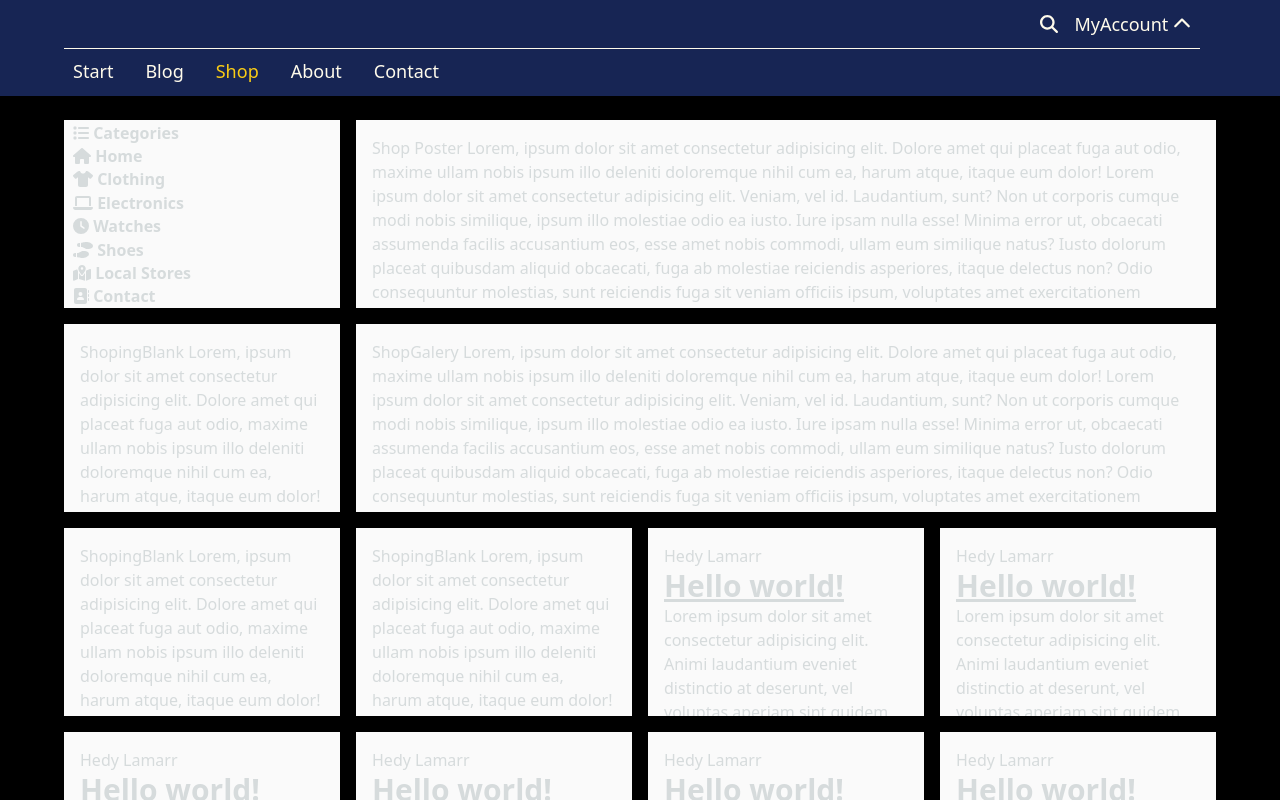
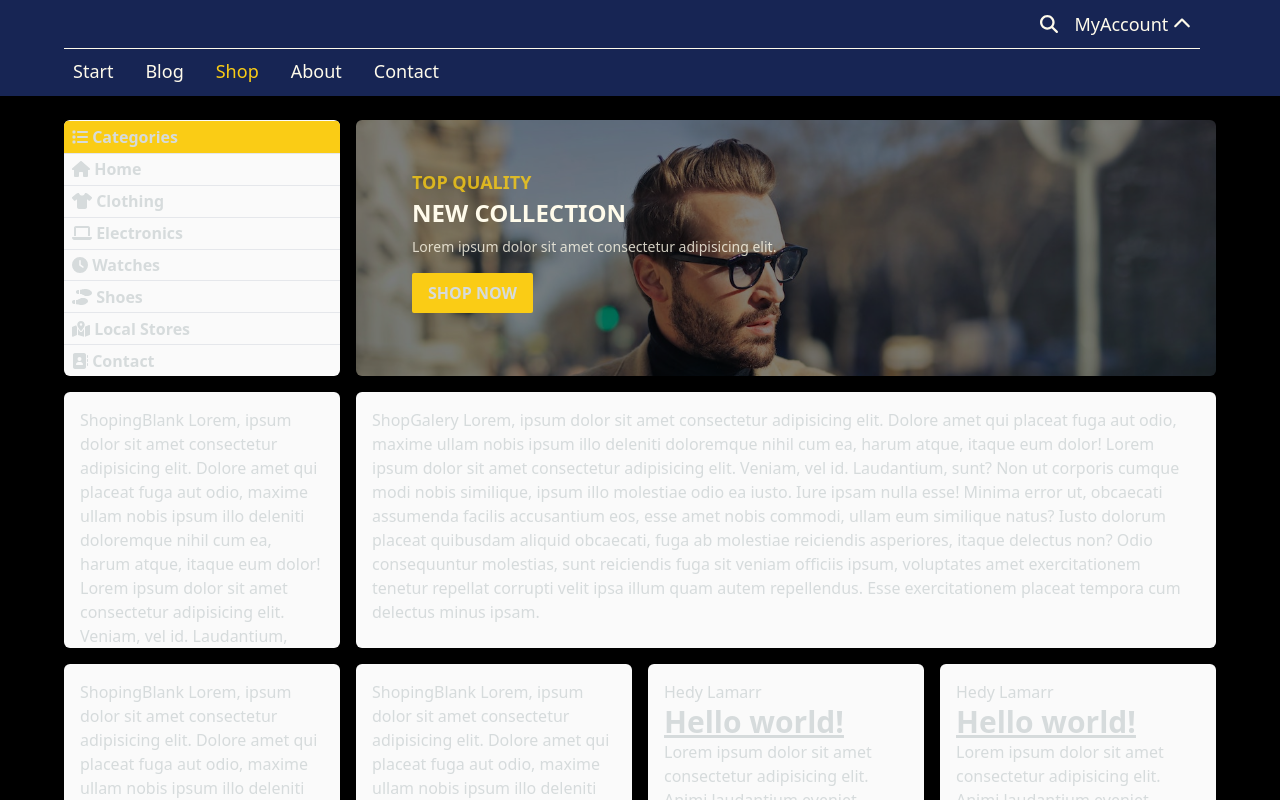
Before and after one commit to woolf1717/REACTAPP, a Next.js app: page /shopingarea in a window 1280 px wide. Shown: the top 800 px of the page. Built offline with nearby package versions, Linux system fonts and the light colour scheme.

Commit message:
Setting store & setting photo.

```diff
--- a/components/empty.tsx
+++ b/components/empty.tsx
@@ -11,7 +11,7 @@ const user = {
 export default function Empty() {
   return (
     <>
-      <picture className="bg-neutral-50 p-4 overflow-hidden">
+      <picture className="bg-neutral-50 p-4 overflow-hidden rounded-md">
         <h1>{user.name}</h1>
         <h1 className="text-3xl font-bold underline">Hello world!</h1>
         <p>
--- a/components/footer.tsx
+++ b/components/footer.tsx
@@ -5,7 +5,7 @@ import React from "react";
 export default function Footer() {
   return (
     <>
-      <div className="mt-20 pl-16 pr-20 pb-2">
+      <div className="mt-20 pl-16 pr-20 pb-2 ">
         <div className="border-t border-amber-300 pt-2 "></div>
         Shop Poster Lorem, ipsum dolor sit amet consectetur adipisicing elit.
         Dolore amet qui placeat fuga aut odio, maxime ullam nobis ipsum illo
--- a/components/loginForm.tsx
+++ b/components/loginForm.tsx
@@ -48,7 +48,7 @@ export default function LoginForm() {
   if (loggedIn) {
     actualForm = (
       <>
-        <div className="bg-blue-950 mt-9 p-2 flex flex-col content-between text-sm w-52 -translate-x-12 transition">
+        <div className=" relative bg-blue-950 mt-9 p-2 flex flex-col content-between text-sm w-52 -translate-x-12 transition z-10">
           <p className="text-center">Hello user, {loginInput}!!!</p>
 
           <p className="text-center">
@@ -69,7 +69,7 @@ export default function LoginForm() {
       <>
         <form
           onSubmit={handleLogIn}
-          className="bg-blue-950 mt-9 p-2 flex flex-col content-between text-sm"
+          className="relative bg-blue-950 mt-9 p-2 flex flex-col content-between text-sm z-10"
         >
           <label className="py-0.5">Login/Email:</label>
           <input
--- a/components/search.tsx
+++ b/components/search.tsx
@@ -35,7 +35,7 @@ export default function Search() {
           >
             <FontAwesomeIcon icon={faMagnifyingGlass} />
           </div>
-          <input className="text-xs text-black" type="text" />
+          <input className="text-sm text-black rounded-3xl" type="text" />
         </div>
       </>
     );
--- a/components/shop/shopblank.tsx
+++ b/components/shop/shopblank.tsx
@@ -5,7 +5,7 @@ import React from "react";
 export default function ShopBlank() {
   return (
     <>
-      <div className="bg-neutral-50 p-4 overflow-hidden">
+      <div className="bg-neutral-50 p-4 overflow-hidden rounded-md">
         ShopingBlank Lorem, ipsum dolor sit amet consectetur adipisicing elit.
         Dolore amet qui placeat fuga aut odio, maxime ullam nobis ipsum illo
         deleniti doloremque nihil cum ea, harum atque, itaque eum dolor! Lorem
--- a/components/shop/shopgalery.tsx
+++ b/components/shop/shopgalery.tsx
@@ -5,7 +5,7 @@ import React from "react";
 export default function ShopGalery() {
   return (
     <>
-      <div className="bg-neutral-50 col-start-2 col-end-5 p-4 overflow-hidden">
+      <div className="bg-neutral-50 col-start-2 col-end-5 p-4 overflow-hidden rounded-md">
         ShopGalery Lorem, ipsum dolor sit amet consectetur adipisicing elit.
         Dolore amet qui placeat fuga aut odio, maxime ullam nobis ipsum illo
         deleniti doloremque nihil cum ea, harum atque, itaque eum dolor! Lorem
--- a/components/shop/shopnav.tsx
+++ b/components/shop/shopnav.tsx
@@ -22,12 +22,12 @@ export default function ShopNav() {
 
   return (
     <>
-      <div className="bg-neutral-50 overflow-hidden flex flex-col items-center pl-2 pt-px font-semibold">
+      <div className="bg-neutral-50 overflow-hidden flex flex-col items-center  pt-px font-semibold rounded-md">
         <div className="flex flex-col h-2/4 w-full">
           <Link
-            href={"/"}
-            className={`ml-px relative hover:text-yellow-400 active:text-yellow-400  h-1/4 w-full pt-px  ${
-              router.pathname == "/" ? "text-yellow-400" : ""
+            href={"/shopingarea"}
+            className={`pl-2 relative hover:text-yellow-400 active:text-yellow-400  h-1/4 w-full pt-px  ${
+              router.pathname == "/shopingarea" ? "bg-yellow-400" : ""
             }`}
           >
             <div className="absolute top-1/2 -translate-y-1/2">
@@ -35,19 +35,19 @@ export default function ShopNav() {
             </div>
           </Link>{" "}
           <Link
-            href={"/"}
-            className={`ml-px relative hover:text-yellow-400 active:text-yellow-400  h-1/4 w-full   ${
-              router.pathname == "/" ? "text-yellow-400" : ""
+            href={"/shopingarea"}
+            className={`pl-2 relative hover:text-yellow-400 active:text-yellow-400  h-1/4 w-full  border-t  ${
+              router.pathname == "/shopingarea/" ? "text-yellow-400" : ""
             }`}
           >
-            <div className="absolute top-1/2 -translate-y-1/2">
+            <div className="absolute top-1/2 -translate-y-1/2 ">
               <FontAwesomeIcon icon={faHouse} /> Home
             </div>
           </Link>
           <Link
-            href={"/"}
-            className={`ml-px relative hover:text-yellow-400 active:text-yellow-400 h-1/4 w-full    ${
-              router.pathname == "/" ? "text-yellow-400" : ""
+            href={"/shopingarea"}
+            className={`pl-2 relative hover:text-yellow-400 active:text-yellow-400 h-1/4 w-full border-t${
+              router.pathname == "/shopingarea/" ? "text-yellow-400" : ""
             }`}
           >
             <div className="absolute top-1/2 -translate-y-1/2">
@@ -55,9 +55,9 @@ export default function ShopNav() {
             </div>
           </Link>
           <Link
-            href={"/"}
-            className={`ml-px relative hover:text-yellow-400 active:text-yellow-400 h-1/4 w-full    ${
-              router.pathname == "/" ? "text-yellow-400" : ""
+            href={"/shopingarea"}
+            className={`pl-2 relative hover:text-yellow-400 active:text-yellow-400 h-1/4 w-full border-t${
+              router.pathname == "/shopingarea/" ? "text-yellow-400" : ""
             }`}
           >
             <div className="absolute top-1/2 -translate-y-1/2">
@@ -67,9 +67,9 @@ export default function ShopNav() {
         </div>
         <div className="flex flex-col h-2/4 w-full">
           <Link
-            href={"/"}
-            className={`ml-px relative hover:text-yellow-400 active:text-yellow-400 h-1/4 w-full    ${
-              router.pathname == "/" ? "text-yellow-400" : ""
+            href={"/shopingarea"}
+            className={`pl-2 relative hover:text-yellow-400 active:text-yellow-400 h-1/4 w-full border-t${
+              router.pathname == "/shopingarea/" ? "text-yellow-400" : ""
             }`}
           >
             <div className="absolute top-1/2 -translate-y-1/2">
@@ -77,9 +77,9 @@ export default function ShopNav() {
             </div>
           </Link>{" "}
           <Link
-            href={"/"}
-            className={`ml-px relative hover:text-yellow-400 active:text-yellow-400 h-1/4 w-full    ${
-              router.pathname == "/" ? "text-yellow-400" : ""
+            href={"/shopingarea"}
+            className={`pl-2 relative hover:text-yellow-400 active:text-yellow-400 h-1/4 w-full border-t${
+              router.pathname == "/shopingarea/" ? "text-yellow-400" : ""
             }`}
           >
             <div className="absolute top-1/2 -translate-y-1/2">
@@ -87,9 +87,9 @@ export default function ShopNav() {
             </div>
           </Link>
           <Link
-            href={"/"}
-            className={`ml-px relative hover:text-yellow-400 active:text-yellow-400  h-1/4 w-full   ${
-              router.pathname == "/" ? "text-yellow-400" : ""
+            href={"/shopingarea"}
+            className={`pl-2 relative hover:text-yellow-400 active:text-yellow-400  h-1/4 w-full border-t ${
+              router.pathname == "/shopingarea/" ? "text-yellow-400" : ""
             }`}
           >
             <div className="absolute top-1/2 -translate-y-1/2">
@@ -97,9 +97,9 @@ export default function ShopNav() {
             </div>
           </Link>
           <Link
-            href={"/"}
-            className={`ml-px relative hover:text-yellow-400 active:text-yellow-400 h-1/4 w-full    ${
-              router.pathname == "/" ? "text-yellow-400" : ""
+            href={"/shopingarea"}
+            className={`pl-2 relative hover:text-yellow-400 active:text-yellow-400 h-1/4 w-full border-t${
+              router.pathname == "/shopingarea/" ? "text-yellow-400" : ""
             }`}
           >
             <div className="absolute top-1/2 -translate-y-1/2">
--- a/components/shop/shopposter.tsx
+++ b/components/shop/shopposter.tsx
@@ -1,24 +1,41 @@
 import "../../src/app/globals.css";
+
+import bg from "../../src/pictures/handsome-man.jpg";
 
 import React from "react";
 
+import Image from "next/image";
+import profilePic from "../../src/pictures/handsome-man.jpg";
 export default function ShopPoster() {
   return (
     <>
-      <div className="bg-neutral-50 col-start-2 col-end-5 p-4 overflow-hidden">
-        Shop Poster Lorem, ipsum dolor sit amet consectetur adipisicing elit.
-        Dolore amet qui placeat fuga aut odio, maxime ullam nobis ipsum illo
-        deleniti doloremque nihil cum ea, harum atque, itaque eum dolor! Lorem
-        ipsum dolor sit amet consectetur adipisicing elit. Veniam, vel id.
-        Laudantium, sunt? Non ut corporis cumque modi nobis similique, ipsum
-        illo molestiae odio ea iusto. Iure ipsam nulla esse! Minima error ut,
-        obcaecati assumenda facilis accusantium eos, esse amet nobis commodi,
-        ullam eum similique natus? Iusto dolorum placeat quibusdam aliquid
-        obcaecati, fuga ab molestiae reiciendis asperiores, itaque delectus non?
-        Odio consequuntur molestias, sunt reiciendis fuga sit veniam officiis
-        ipsum, voluptates amet exercitationem tenetur repellat corrupti velit
-        ipsa illum quam autem repellendus. Esse exercitationem placeat tempora
-        cum delectus minus ipsam.
+      <div className=" col-start-2 col-end-5 overflow-hidden rounded-md  bg-black">
+        <div className="relative ">
+          <div>
+            <Image
+              src={profilePic}
+              // width={1000}
+              // height={500}
+              quality={100}
+              alt="Andrea Piacquadio"
+              className="justify-center absolute -translate-y-2 opacity-50"
+            />
+          </div>{" "}
+          <div className="pl-14 pt-12 absolute">
+            <p className="uppercase text-lg font-semibold text-yellow-400 opacity-80">
+              top quality
+            </p>
+            <p className="uppercase text-2xl font-semibold text-amber-50 pt-px">
+              new collection
+            </p>
+            <p className=" text-sm text-amber-50 pt-2 opacity-80">
+              Lorem ipsum dolor sit amet consectetur adipisicing elit.
+            </p>
+            <button className="mt-4 uppercase font-semibold bg-yellow-400 py-2 px-4 rounded-sm ">
+              shop now
+            </button>
+          </div>
+        </div>
       </div>
     </>
   );
--- a/pages/shopingarea.tsx
+++ b/pages/shopingarea.tsx
@@ -16,7 +16,7 @@ export default function Shop() {
     <>
       <Menu />
       <Container>
-        <div className="grid grid-cols-4 grid-rows-4 gap-4 h-screen">
+        <div className="grid grid-cols-4 grid-rows-3 gap-4 h-full relative ">
           <ShopNav />
           <ShopPoster />
           <ShopBlank />
@@ -26,10 +26,10 @@ export default function Shop() {
           <ShopBlank />
           <Empty />
           <Empty />
+          {/* <Empty />
           <Empty />
           <Empty />
-          <Empty />
-          <Empty />
+          <Empty /> */}
         </div>
       </Container>
       <Footer />
```
Also changed, not shown: src/pictures/handsome-man.jpg (added).
